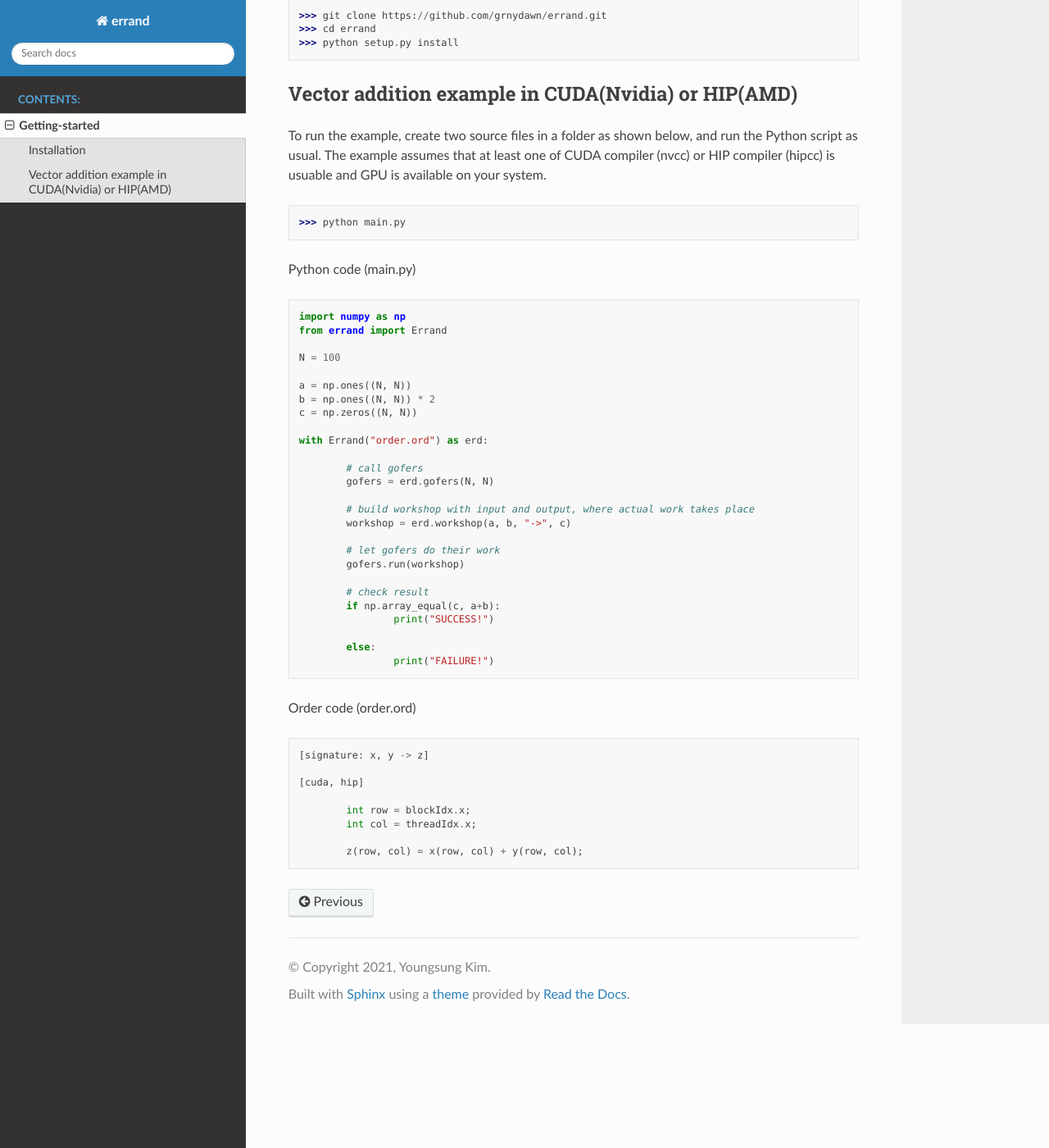
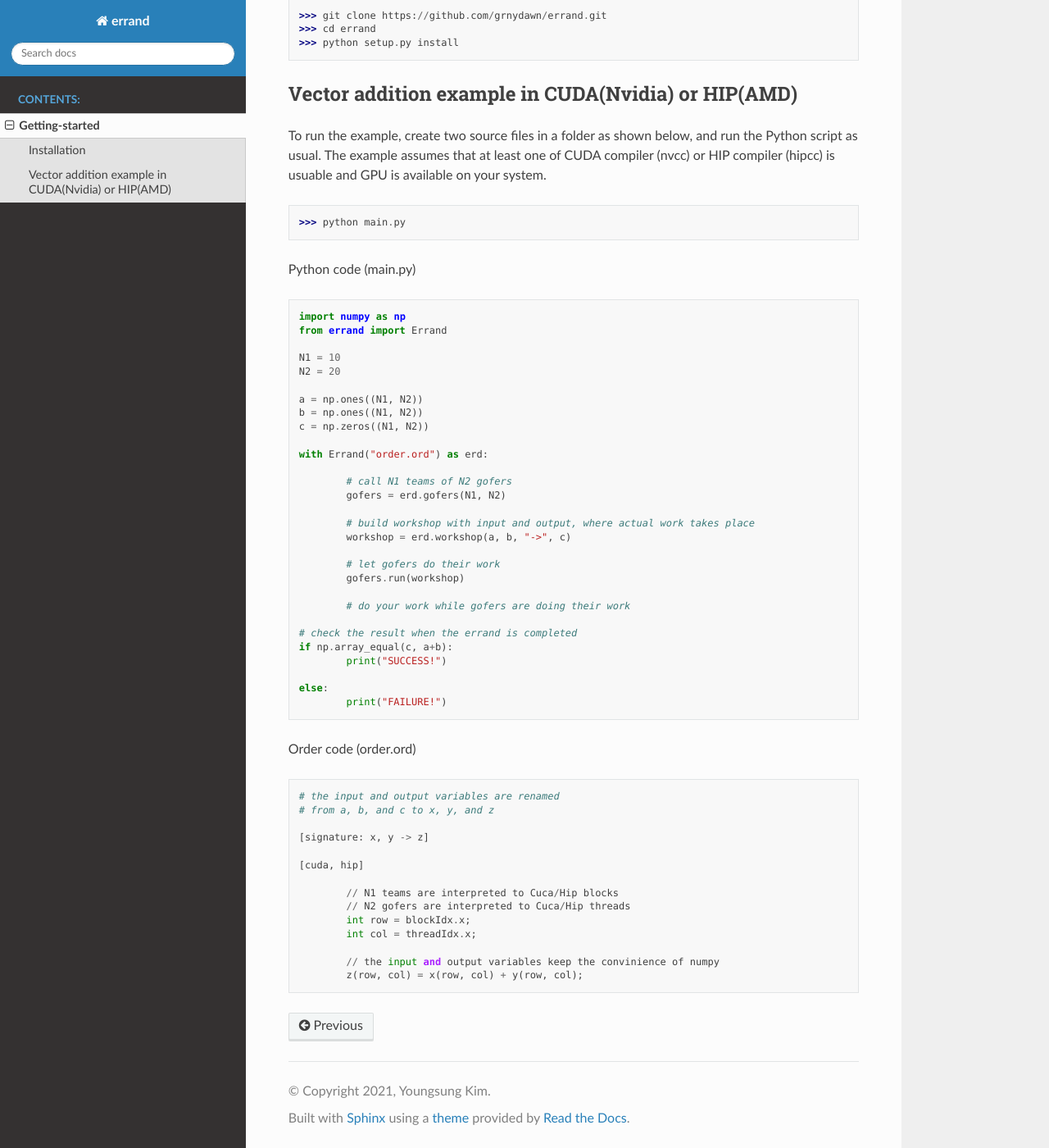
Before and after one commit to grnydawn/errand, a Sphinx documentation site: the page built from doc/source/intro.rst, in a window 1280 px wide and 1400 px high, scrolled down 501 px. Shown: the whole window at 82% size. Built offline with Sphinx 7.4.7 and the Read the Docs theme 2.0.0, drawn with Linux system fonts in a browser that asks for light colours.

Commit message:
updated doc

```diff
--- a/doc/source/conf.py
+++ b/doc/source/conf.py
@@ -23,7 +23,7 @@ copyright = '2021, Youngsung Kim'
 author = 'Youngsung Kim'
 
 # The full version, including alpha/beta/rc tags
-release = '0.2.0'
+release = '0.2.1'
 
 
 # -- General configuration ---------------------------------------------------
--- a/doc/source/intro.rst
+++ b/doc/source/intro.rst
@@ -34,43 +34,52 @@ Python code (main.py)
 
 ::
 
-		import numpy as np
-		from errand import Errand
+	import numpy as np
+	from errand import Errand
 
-		N = 100
+	N1 = 10
+	N2 = 20
 
-		a = np.ones((N, N))
-		b = np.ones((N, N)) * 2
-		c = np.zeros((N, N))
+	a = np.ones((N1, N2))
+	b = np.ones((N1, N2))
+	c = np.zeros((N1, N2))
 
-		with Errand("order.ord") as erd:
+	with Errand("order.ord") as erd:
 
-			# call gofers
-			gofers = erd.gofers(N, N)
+		# call N1 teams of N2 gofers
+		gofers = erd.gofers(N1, N2)
 
-			# build workshop with input and output, where actual work takes place
-			workshop = erd.workshop(a, b, "->", c)
+		# build workshop with input and output, where actual work takes place
+		workshop = erd.workshop(a, b, "->", c)
 
-			# let gofers do their work
-			gofers.run(workshop)
+		# let gofers do their work
+		gofers.run(workshop)
 
-			# check result
-			if np.array_equal(c, a+b):
-				print("SUCCESS!")
+		# do your work while gofers are doing their work
 
-            		else:
-				print("FAILURE!")
+	# check the result when the errand is completed
+	if np.array_equal(c, a+b):
+		print("SUCCESS!")
+
+	else:
+		print("FAILURE!")
 
 
 Order code (order.ord)
 
 ::
 
+	# the input and output variables are renamed
+	# from a, b, and c to x, y, and z
+
 	[signature: x, y -> z]
 
 	[cuda, hip]
 
+		// N1 teams are interpreted to Cuca/Hip blocks
+		// N2 gofers are interpreted to Cuca/Hip threads
 		int row = blockIdx.x;
 		int col = threadIdx.x;
 
+		// the input and output variables keep the convinience of numpy
 		z(row, col) = x(row, col) + y(row, col);
--- a/setup.py
+++ b/setup.py
@@ -9,7 +9,7 @@ def main():
 
     setup(
         name="errand",
-        version="0.2.0",
+        version="0.2.1",
         description="pythonic excellerator interface",
         long_description="pythonic excellerator interface",
         author="Youngsung Kim",
```
Also changed, not shown: 3 other files.
